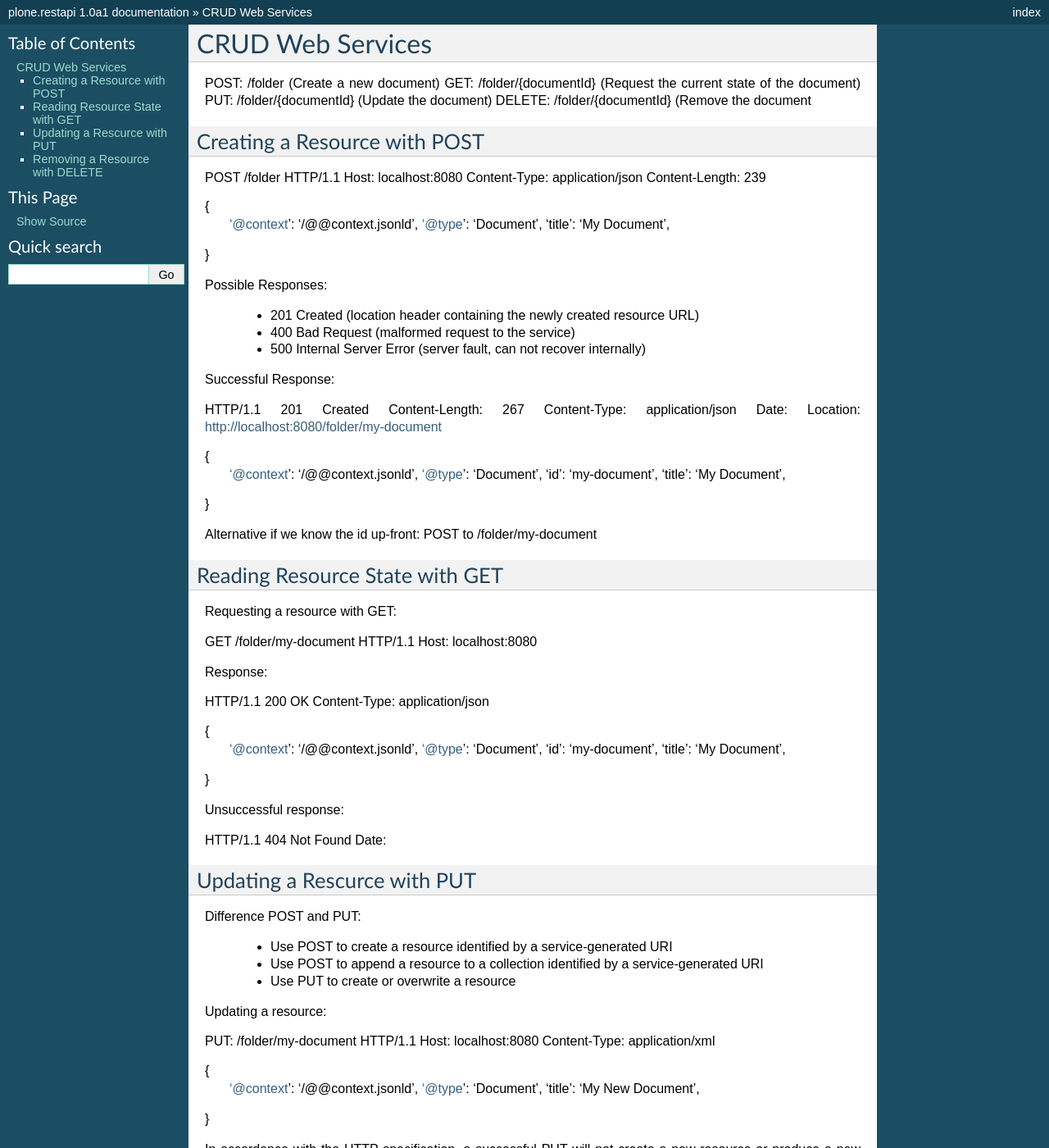
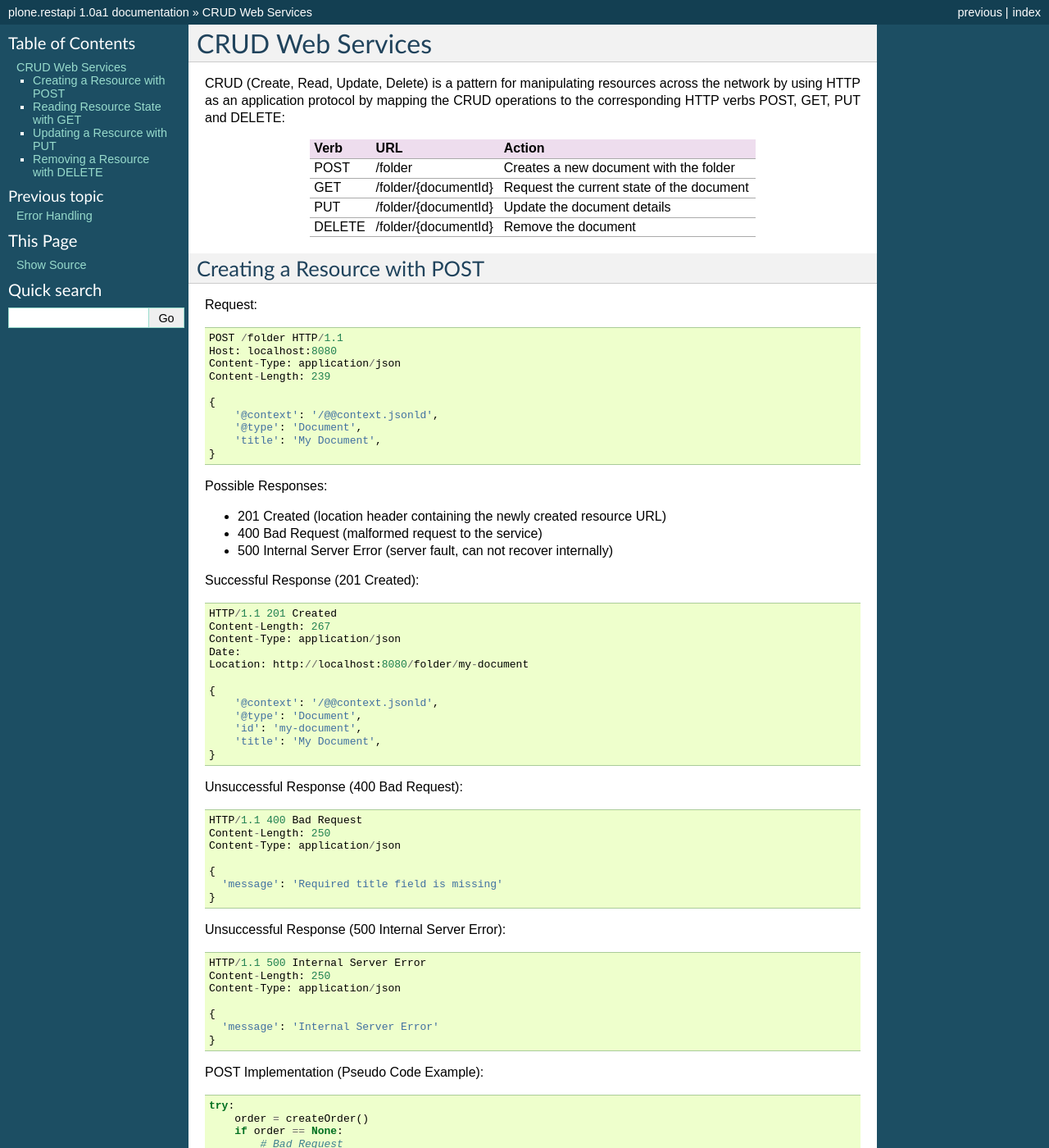
Before and after one commit to plone/plone.restapi, a Sphinx documentation site: the page built from docs/source/crud.rst, in a window 1280 px wide and 1400 px high. Shown: the whole window at 82% size. Built offline with Sphinx 7.4.7, drawn with Linux system fonts in a browser that asks for light colours; some of the changed text lies outside the part shown.

Commit message:
Update crud docs.

```diff
--- a/docs/source/crud.rst
+++ b/docs/source/crud.rst
@@ -1,74 +1,120 @@
 CRUD Web Services
 =================
 
-POST: /folder (Create a new document)
-GET: /folder/{documentId} (Request the current state of the document)
-PUT: /folder/{documentId} (Update the document)
-DELETE: /folder/{documentId} (Remove the document
+CRUD (Create, Read, Update, Delete) is a pattern for manipulating resources across the network by using HTTP as an application protocol by mapping the CRUD operations to the corresponding HTTP verbs POST, GET, PUT and DELETE:
+
+
+======= ======================= ==============================================
+Verb    URL                     Action
+======= ======================= ==============================================
+POST    /folder                 Creates a new document with the folder
+GET     /folder/{documentId}    Request the current state of the document
+PUT     /folder/{documentId}    Update the document details
+DELETE  /folder/{documentId}    Remove the document
+======= ======================= ==============================================
 
 
 Creating a Resource with POST
 -----------------------------
 
-POST /folder HTTP/1.1
-Host: localhost:8080
-Content-Type: application/json
-Content-Length: 239
+Request::
 
-{
-    '@context': '/@@context.jsonld',
-    '@type': 'Document',
-    'title': 'My Document',
-}
+  POST /folder HTTP/1.1
+  Host: localhost:8080
+  Content-Type: application/json
+  Content-Length: 239
+
+  {
+      '@context': '/@@context.jsonld',
+      '@type': 'Document',
+      'title': 'My Document',
+  }
 
 Possible Responses:
 
-  * 201 Created (location header containing the newly created resource URL)
-  * 400 Bad Request (malformed request to the service)
-  * 500 Internal Server Error (server fault, can not recover internally)
+* 201 Created (location header containing the newly created resource URL)
+* 400 Bad Request (malformed request to the service)
+* 500 Internal Server Error (server fault, can not recover internally)
 
-Successful Response::
+Successful Response (201 Created)::
 
-HTTP/1.1 201 Created
-Content-Length: 267
-Content-Type: application/json
-Date:
-Location: http://localhost:8080/folder/my-document
+  HTTP/1.1 201 Created
+  Content-Length: 267
+  Content-Type: application/json
+  Date:
+  Location: http://localhost:8080/folder/my-document
 
-{
-    '@context': '/@@context.jsonld',
-    '@type': 'Document',
-    'id': 'my-document',
-    'title': 'My Document',
-}
+  {
+      '@context': '/@@context.jsonld',
+      '@type': 'Document',
+      'id': 'my-document',
+      'title': 'My Document',
+  }
 
-Alternative if we know the id up-front: POST to /folder/my-document
+Unsuccessful Response (400 Bad Request)::
+
+  HTTP/1.1 400 Bad Request
+  Content-Length: 250
+  Content-Type: application/json
+
+  {
+    'message': 'Required title field is missing'
+  }
+
+Unsuccessful Response (500 Internal Server Error)::
+
+  HTTP/1.1 500 Internal Server Error
+  Content-Length: 250
+  Content-Type: application/json
+
+  {
+    'message': 'Internal Server Error'
+  }
+
+
+POST Implementation (Pseudo Code Example)::
+
+    try:
+        order = createOrder()
+        if order == None:
+            # Bad Request
+            response.setStatus(400)
+        else:
+            # Created
+            response.setStatus(201)
+    except:
+        # Internal Server Error
+        response.setStatus(500)
 
 
 Reading Resource State with GET
 -------------------------------
 
-Requesting a resource with GET::
+Request::
 
-GET /folder/my-document HTTP/1.1
-Host: localhost:8080
+  GET /folder/my-document HTTP/1.1
+  Host: localhost:8080
 
 Response::
 
-HTTP/1.1 200 OK
-Content-Type: application/json
+  HTTP/1.1 200 OK
+  Content-Type: application/json
 
-{
-    '@context': '/@@context.jsonld',
-    '@type': 'Document',
-    'id': 'my-document',
-    'title': 'My Document',
-}
+  {
+      '@context': '/@@context.jsonld',
+      '@type': 'Document',
+      'id': 'my-document',
+      'title': 'My Document',
+  }
 
 Unsuccessful response::
 
-HTTP/1.1 404 Not Found
-Date:
+  HTTP/1.1 404 Not Found
+  Content-Type: application/json
+
+  {
+    'error': 'NotFound'
+  }
 
 
 Updating a Rescurce with PUT
@@ -80,17 +126,17 @@ Difference POST and PUT:
   * Use POST to append a resource to a collection identified by a service-generated URI
   * Use PUT to create or overwrite a resource
 
-Updating a resource::
+Request::
 
-PUT: /folder/my-document HTTP/1.1
-Host: localhost:8080
-Content-Type: application/xml
+  PUT: /folder/my-document HTTP/1.1
+  Host: localhost:8080
+  Content-Type: application/xml
 
-{
-    '@context': '/@@context.jsonld',
-    '@type': 'Document',
-    'title': 'My New Document',
-}
+  {
+      '@context': '/@@context.jsonld',
+      '@type': 'Document',
+      'title': 'My New Document',
+  }
 
 In accordance with the HTTP specification, a successful PUT will not create a new resource or produce a new URL.
 
@@ -102,13 +148,13 @@ When the PUT request is accepted and processed by the service, the consumer will
 
 Successful Update with 200 Response::
 
-HTTP/1.1 200 OK
+  HTTP/1.1 200 OK
 
-{
-    '@context': '/@@context.jsonld',
-    '@type': 'Document',
-    'title': 'My New Document',
-}
+  {
+      '@context': '/@@context.jsonld',
+      '@type': 'Document',
+      'title': 'My New Document',
+  }
 
 An alternative would be to return a '204 No Content' response. This is more efficent since it does not contain a body.
 
@@ -116,12 +162,14 @@ An alternative would be to return a '204 No Content' response. This is more effi
 Removing a Resource with DELETE
 -------------------------------
 
-DELETE /folder/my-document HTTP/1.1
-Host: localhost:8080
+Request::
+
+  DELETE /folder/my-document HTTP/1.1
+  Host: localhost:8080
 
 Successful response::
 
-HTTP/1.1  204 No Content
+  HTTP/1.1  204 No Content
 
 Response:
 
--- a/docs/source/index.rst
+++ b/docs/source/index.rst
@@ -18,6 +18,7 @@ Contents
    introduction
    content-negotiation
    error-handling
+   crud
 
 ..   hydra
 ..   item
```
